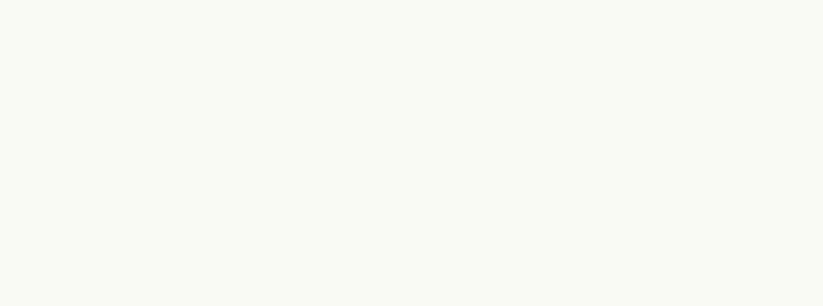
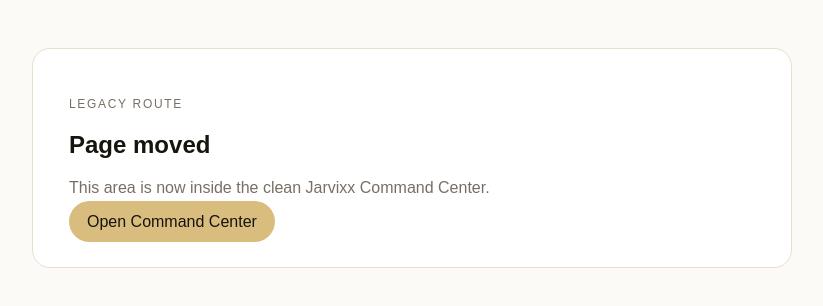
Before and after one commit to 360jarvis/JARVISV4, a Next.js app: page /payments in a window 1280 px wide. Before the commit this address had no page. Shown: the top 306 px of the page, without its empty margins (228-1051 px from the left). Built offline with nearby package versions, Linux system fonts and the light colour scheme.

Commit message:
Replace old payments redirect with safe page

```diff
--- a/app/payments/page.tsx
+++ b/app/payments/page.tsx
@@ -1,5 +1,12 @@
-import { redirect } from 'next/navigation';
-
-export default function OldPaymentsPage() {
-  redirect('/app/payments');
+export default function LegacyPaymentsPage() {
+  return (
+    <main className="jarvixx-page" style={{ padding: 48 }}>
+      <section className="lux-card" style={{ maxWidth: 760, margin: '0 auto', padding: 36 }}>
+        <p className="kicker">Legacy Route</p>
+        <h1>Page moved</h1>
+        <p style={{ color: 'var(--jarvixx-muted)' }}>This area is now inside the clean Jarvixx Command Center.</p>
+        <a className="lux-button" href="/app/payments">Open Command Center</a>
+      </section>
+    </main>
+  );
 }
```
